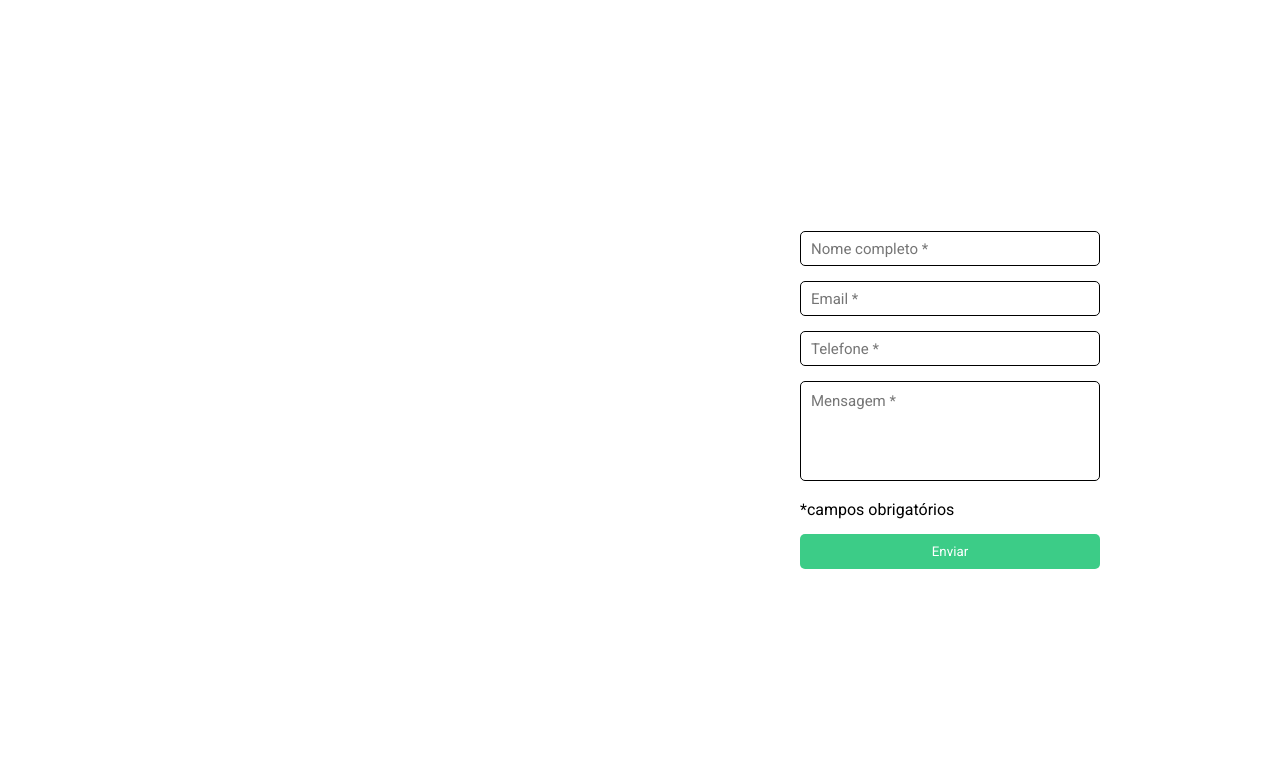
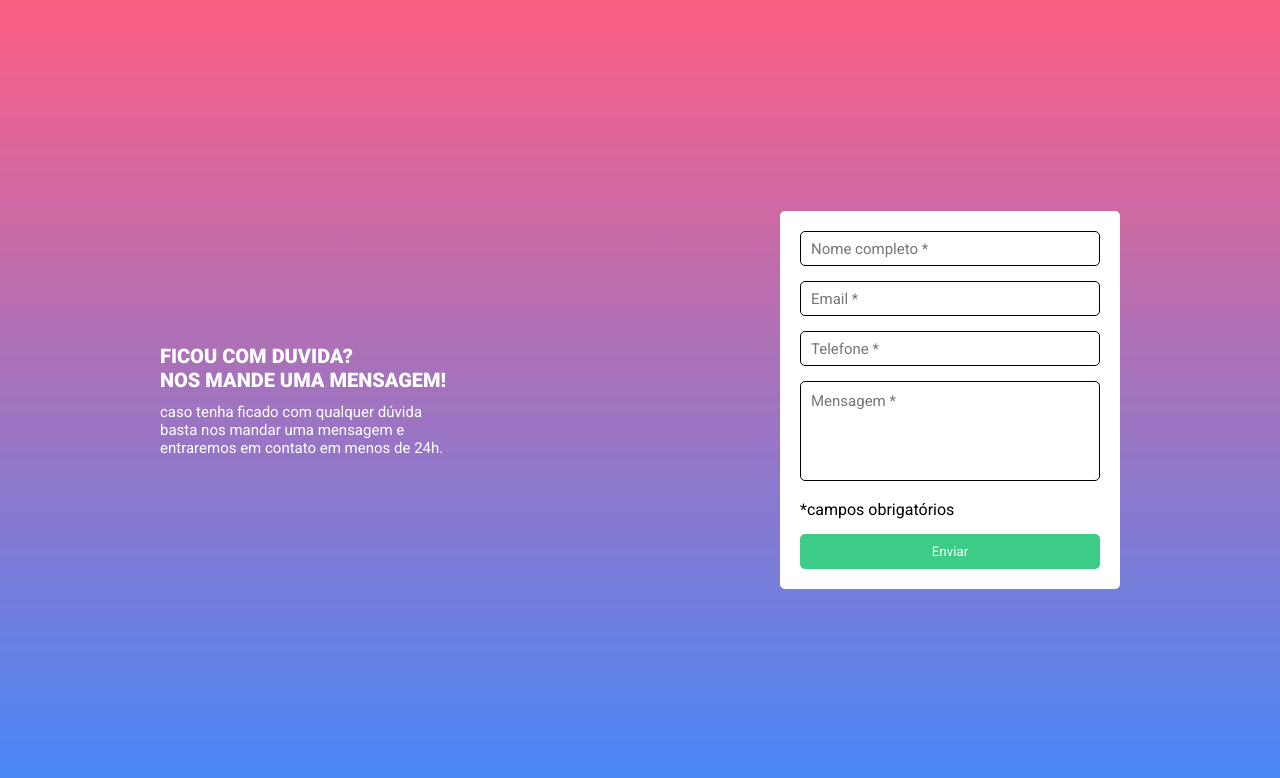
Before and after one commit to sselat/desafio-formulario, a plain HTML site: page index.html in a window 1280 px wide. Drawn offline with Linux system fonts and the light colour scheme; the site is published under a folder, as on GitHub Pages, so addresses that start at the root find nothing.

Commit message:
fixed background image on github pages

```diff
--- a/css/style.css
+++ b/css/style.css
@@ -7,7 +7,7 @@
 main {
     min-height: 100vh;
     min-width: 100vw;
-    background-image: url('/img/bg-repeat.jpg');
+    background-image: url('../img/bg-repeat.jpg');
     background-size: contain;
     background-position: center;
     display: flex;
```
Also changed, not shown: 1 other file.
